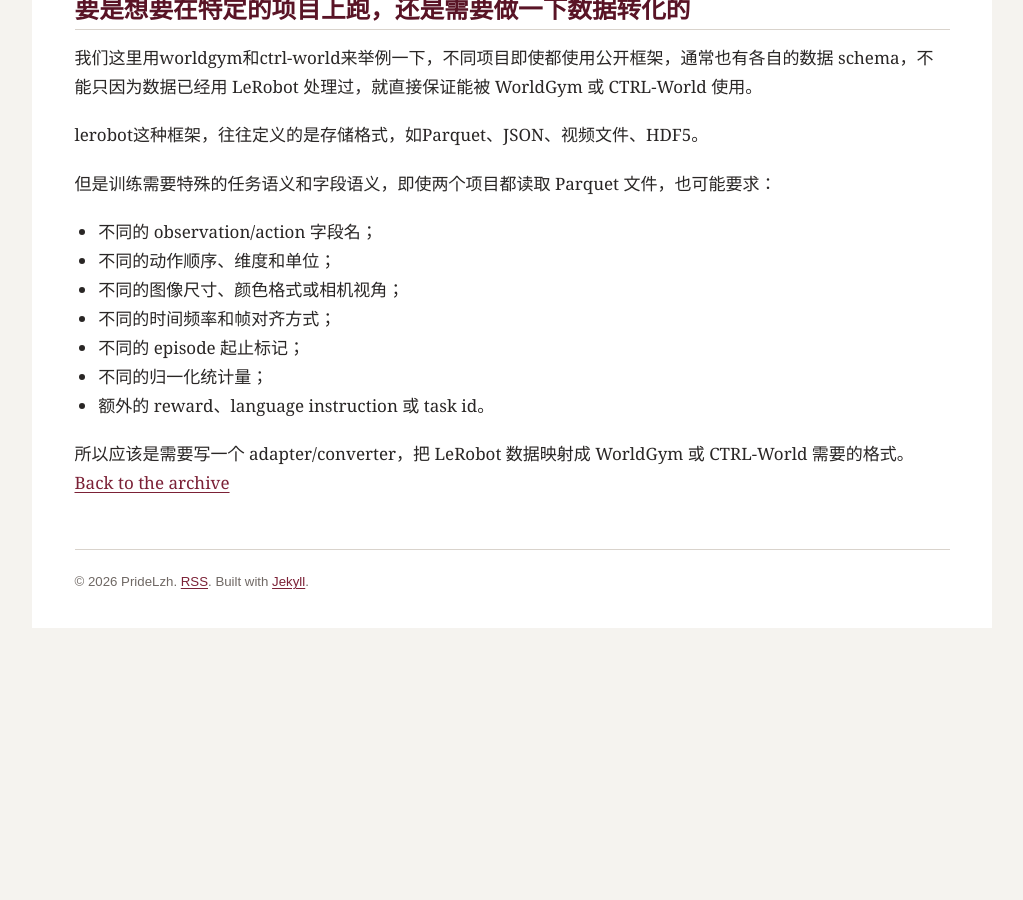
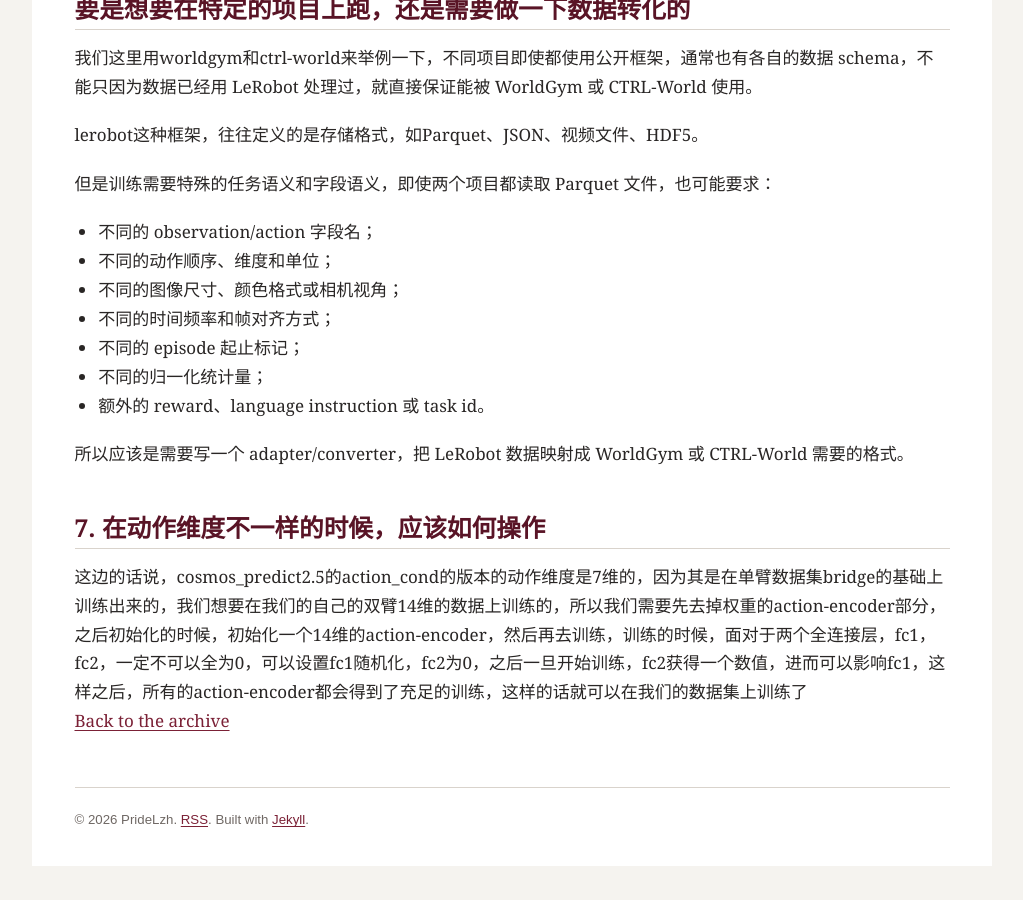
Before and after one commit to pridelzh/pridelzh.github.io, a Jekyll site: the page built from _posts/2026-10-21-daily-record.md, in a window 1280 px wide and 900 px high, scrolled down 1666 px. Shown: the whole window, without its empty margins (128-1151 px from the left). Built offline with Jekyll 4.4.1, drawn with Linux system fonts in a browser that asks for light colours; before the commit the page ends 2328 px from its top, so only the background shows below that.

Commit message:
update 2026-10-21-daily-record.md on 26/10/30

```diff
--- a/_posts/2026-10-21-daily-record.md
+++ b/_posts/2026-10-21-daily-record.md
@@ -62,3 +62,7 @@ lerobot这种框架，往往定义的是存储格式，如Parquet、JSON、视
 * 额外的 reward、language instruction 或 task id。
 
 所以应该是需要写一个 adapter/converter，把 LeRobot 数据映射成 WorldGym 或 CTRL-World 需要的格式。
+
+## 7. 在动作维度不一样的时候，应该如何操作
+
+这边的话说，cosmos_predict2.5的action_cond的版本的动作维度是7维的，因为其是在单臂数据集bridge的基础上训练出来的，我们想要在我们的自己的双臂14维的数据上训练的，所以我们需要先去掉权重的action-encoder部分，之后初始化的时候，初始化一个14维的action-encoder，然后再去训练，训练的时候，面对于两个全连接层，fc1，fc2，一定不可以全为0，可以设置fc1随机化，fc2为0，之后一旦开始训练，fc2获得一个数值，进而可以影响fc1，这样之后，所有的action-encoder都会得到了充足的训练，这样的话就可以在我们的数据集上训练了
```
